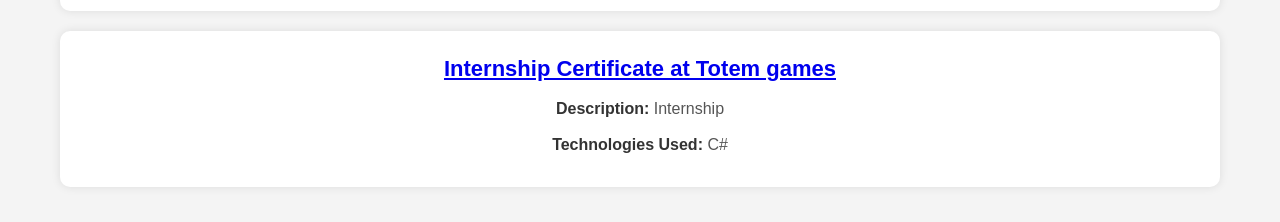
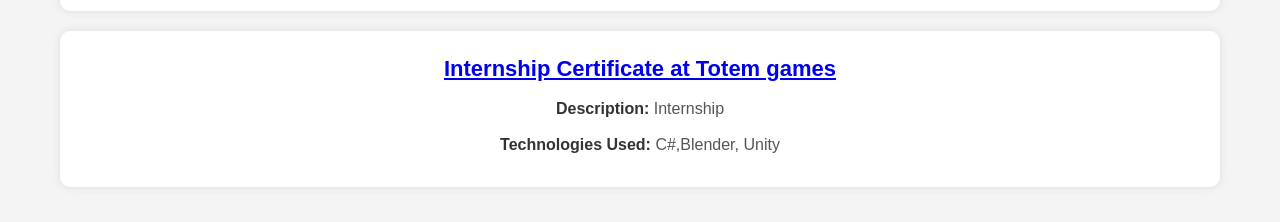
Before and after one commit to AkuMaurya/Portfolio, a website built with Vite: page index.html in a window 1280 px wide. Shown: the part 1120-1342 px from the top of the page. Built offline with nearby package versions, Linux system fonts and the light colour scheme.

Commit message:
Update index.html

```diff
--- a/index.html
+++ b/index.html
@@ -64,7 +64,7 @@
         <div class="project-item">
             <h3><a href="https://drive.google.com/file/d/1CAwe-srG4sEbCLji9KfWLcrh4CHu5Flo/view">Internship Certificate at Totem games</a></h3>
             <p><strong>Description:</strong> Internship </p>
-            <p><strong>Technologies Used:</strong>  C# </p>
+            <p><strong>Technologies Used:</strong>  C#,Blender, Unity </p>
         </div>
     </div>
 </section>
```
